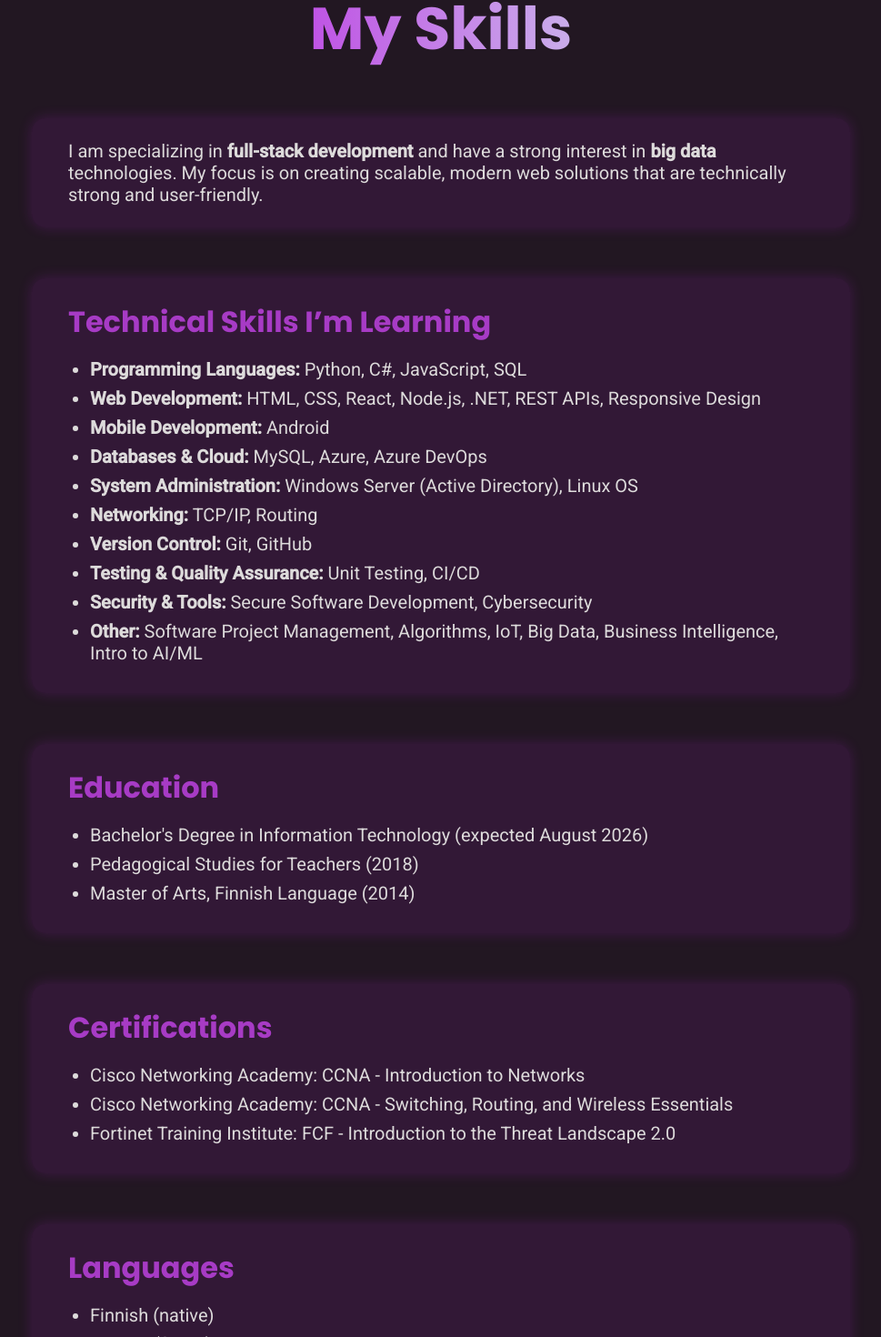
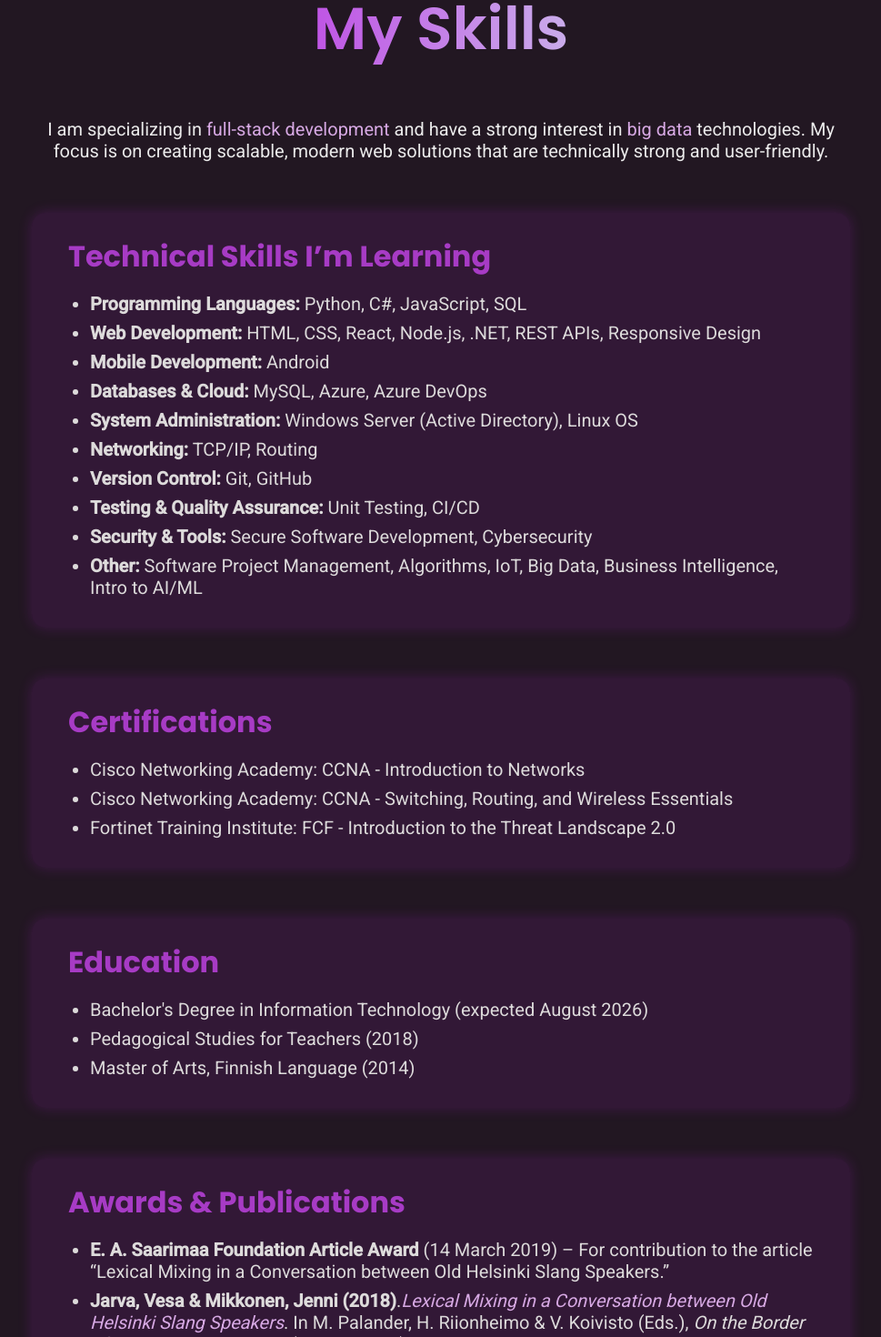
Before and after one commit to jebbujebbu/portfolio-site, a React (Vite) app: page /skills in a window 1280 px wide. Shown: the part 156-1626 px from the top of the page at 91% size, without its empty margins (155-1124 px from the left). Built offline with nearby package versions, Linux system fonts and the light colour scheme; no server answers.

Commit message:
Update project descriptions and highlight key terms with custom color, Adjust layout widths and margins for consistency, General CSS cleanup and visual improvements

```diff
--- a/src/components/About/About.css
+++ b/src/components/About/About.css
@@ -34,7 +34,7 @@
     grid-template-columns: repeat(3, 1fr);
     gap: 2rem;
     width: 100%;
-    max-width: 900px;
+    /* max-width: 900px; */
     margin: 0 auto;
 }
 .about-feature-card {
@@ -56,6 +56,9 @@
     font-size: 1.15rem;
     line-height: 1.7;
     margin: 0.5rem 0;
+}
+.about-feature-card p .highlight {
+    color: #d7a9e4;
 }
 
 /* Tablet */
--- a/src/components/Contact/Contact.jsx
+++ b/src/components/Contact/Contact.jsx
@@ -45,12 +45,12 @@ const Contact = () => {
             <div className="contact-title">
                 <svg width="100%" height="80" viewBox="0 0 600 80" xmlns="http://www.w3.org/2000/svg" style={{ display: 'block' }}>
                     <defs>
-                        <linearGradient id="contactGradient" x1="0" y1="0" x2="600" y2="0" gradientUnits="userSpaceOnUse">
+                        <linearGradient id="contactGradient" x1="0" y1="0" x2="800" y2="0" gradientUnits="userSpaceOnUse">
                             <stop offset="0%" stopColor="#b923e1" />
                             <stop offset="100%" stopColor="#d0deeeff" />
                         </linearGradient>
                     </defs>
-                    <text x="50%" y="60" textAnchor="middle" fontSize="65" fontWeight="700" fontFamily="Poppins, Arial, sans-serif" fill="url(#contactGradient)">
+                    <text x="50%" y="60" textAnchor="middle" fontSize="65" fontWeight="600" fontFamily="Poppins, Arial, sans-serif" fill="url(#contactGradient)">
                         Get in touch
                     </text>
                 </svg>
--- a/src/components/Home/Home.jsx
+++ b/src/components/Home/Home.jsx
@@ -12,12 +12,12 @@ const Home = () => {
         <div className="home-title">
           <svg width="100%" height="80" viewBox="0 0 600 80" xmlns="http://www.w3.org/2000/svg" style={{ display: 'block' }}>
             <defs>
-              <linearGradient id="homeGradient" x1="0" y1="0" x2="600" y2="0" gradientUnits="userSpaceOnUse">
+              <linearGradient id="homeGradient" x1="0" y1="0" x2="800" y2="0" gradientUnits="userSpaceOnUse">
                 <stop offset="0%" stopColor="#b923e1" />
                 <stop offset="100%" stopColor="#d0deeeff" />
               </linearGradient>
             </defs>
-            <text x="50%" y="60" textAnchor="middle" fontSize="65" fontWeight="700" fontFamily="Poppins, Arial, sans-serif" fill="url(#homeGradient)">
+            <text x="50%" y="60" textAnchor="middle" fontSize="65" fontWeight="600" fontFamily="Poppins, Arial, sans-serif" fill="url(#homeGradient)">
               Hi, I'm Jenni!
             </text>
           </svg>
--- a/src/components/Portfolio/Portfolio.css
+++ b/src/components/Portfolio/Portfolio.css
@@ -17,13 +17,23 @@
     display: flex;
     flex-direction: column;
     align-items: center;
-    gap: 0.75rem;
-    font-size: 1.5rem;
+    justify-content: center;
+    text-align: center;
+    max-width: 900px;
+    margin: 0 auto;
+    font-size: 1.25rem;
     color: #ebebeb;
 }
+.portfolio-para p + p {
+    margin-top: 1.5rem;
+}
+.portfolio-para p .highlight {
+    color: #d7a9e4;
+}
 .portfolio-para img {
-    width: 3rem;
-    height: 3rem;
+    margin: 1.5rem 0;
+    width: 2.5rem;
+    height: 2.5rem;
 }
 .portfolio-para a{
     display: inline-block;
@@ -36,11 +46,7 @@
     transition: box-shadow 0.5s ease, transform 0.5s ease;
 }
 .portfolio-para a:hover img {
-    box-shadow:
-        0 0 10px rgba(185, 35, 225, 0.7),
-        0 0 20px rgba(185, 35, 225, 0.6),
-        0 0 40px rgba(185, 35, 225, 0.5);
-    transform: scale(1.1);
+    transform: scale(1.2);
 }
 .portfolio-container {
     display: grid;
--- a/src/components/Skills/Skills.css
+++ b/src/components/Skills/Skills.css
@@ -12,6 +12,20 @@
   position: relative;
   display: inline-block;
   overflow: visible;
+}
+.skills-para {
+    display: flex;
+    flex-direction: column;
+    align-items: center;
+    justify-content: center;
+    text-align: center;
+    max-width: 900px;
+    margin: 0 auto;
+    font-size: 1.25rem;
+    color: #ebebeb;
+}
+.skills-para p .highlight {
+    color: #d7a9e4;
 }
 .skills-list {
   max-width: 900px;
@@ -46,11 +60,7 @@
   color: #dddbdb;
 }
 .skill-section ul li span {
-  font-weight: bold;
-}
-.skill-section p {
-  font-size: 1.25rem;
-  color: #dddbdb;
+  font-weight: 800;
 }
 
 /* Tablet */
--- a/src/components/Skills/Skills.jsx
+++ b/src/components/Skills/Skills.jsx
@@ -13,19 +13,19 @@ const Skills = () => {
               <stop offset="100%" stopColor="#d0deeeff" />
             </linearGradient>
           </defs>
-          <text x="50%" y="60" textAnchor="middle" fontSize="65" fontWeight="700" fontFamily="Poppins, Arial, sans-serif" fill="url(#skillsGradient)">
+          <text x="50%" y="60" textAnchor="middle" fontSize="65" fontWeight="600" fontFamily="Poppins, Arial, sans-serif" fill="url(#skillsGradient)">
             My Skills
           </text>
         </svg>
       </div>
+      {/* Introduction */}
+      <div className="skills-para">
+        <p>
+          I am specializing in <span className="highlight">full-stack development</span> and have a strong interest in <span className="highlight">big data</span> technologies. My focus is on creating scalable, modern web solutions that are technically strong and user-friendly.
+        </p>
+      </div>
       {/* Skills Container */}
       <div className="skills-list">
-        {/* Introduction Section */}
-        <section className="skill-section">
-          <p>
-            I am specializing in <strong>full-stack development</strong> and have a strong interest in <strong>big data</strong> technologies. My focus is on creating scalable, modern web solutions that are technically strong and user-friendly.
-          </p>
-        </section>
         {/* Technical Skills Section */}
         <section className="skill-section">
           <h2>Technical Skills I’m Learning</h2>
@@ -42,6 +42,15 @@ const Skills = () => {
             <li><span>Other:</span> Software Project Management, Algorithms, IoT, Big Data, Business Intelligence, Intro to AI/ML</li>
           </ul>
         </section>
+        {/* Certifications Section */}
+        <section className="skill-section">
+          <h2>Certifications</h2>
+          <ul>
+            <li>Cisco Networking Academy: CCNA - Introduction to Networks</li>
+            <li>Cisco Networking Academy: CCNA - Switching, Routing, and Wireless Essentials</li>
+            <li>Fortinet Training Institute: FCF - Introduction to the Threat Landscape 2.0</li>
+          </ul>
+        </section>
         {/* Education Section */}
         <section className="skill-section">
           <h2>Education</h2>
@@ -51,13 +60,27 @@ const Skills = () => {
             <li>Master of Arts, Finnish Language (2014)</li>
           </ul>
         </section>
-        {/* Certifications Section */}
+        {/* Awards and Publications Section */}
         <section className="skill-section">
-          <h2>Certifications</h2>
+          <h2>Awards & Publications</h2>
           <ul>
-            <li>Cisco Networking Academy: CCNA - Introduction to Networks</li>
-            <li>Cisco Networking Academy: CCNA - Switching, Routing, and Wireless Essentials</li>
-            <li>Fortinet Training Institute: FCF - Introduction to the Threat Landscape 2.0</li>
+            <li>
+              <strong>E. A. Saarimaa Foundation Article Award</strong> (14 March 2019) – For contribution to the article
+              “Lexical Mixing in a Conversation between Old Helsinki Slang Speakers.”
+            </li>
+            <li>
+              <strong>Jarva, Vesa & Mikkonen, Jenni (2018)</strong>.
+              <a
+                href="https://jyx.jyu.fi/handle/123456789/58838"
+                target="_blank"
+                rel="noopener noreferrer"
+                style={{ textDecoration: 'none', fontStyle: 'italic', color: '#d7a9e4' }}
+              >
+                Lexical Mixing in a Conversation between Old Helsinki Slang Speakers
+              </a>.
+              In M. Palander, H. Riionheimo & V. Koivisto (Eds.), <em>On the Border of Language and Dialect</em> (pp. 222–252).
+              Helsinki: Suomalaisen Kirjallisuuden Seura.
+            </li>
           </ul>
         </section>
         {/* Languages Section */}
```
Also changed, not shown: src/components/About/About.jsx (+6 -6 lines), src/components/Portfolio/Portfolio.jsx (+14 -5 lines).
